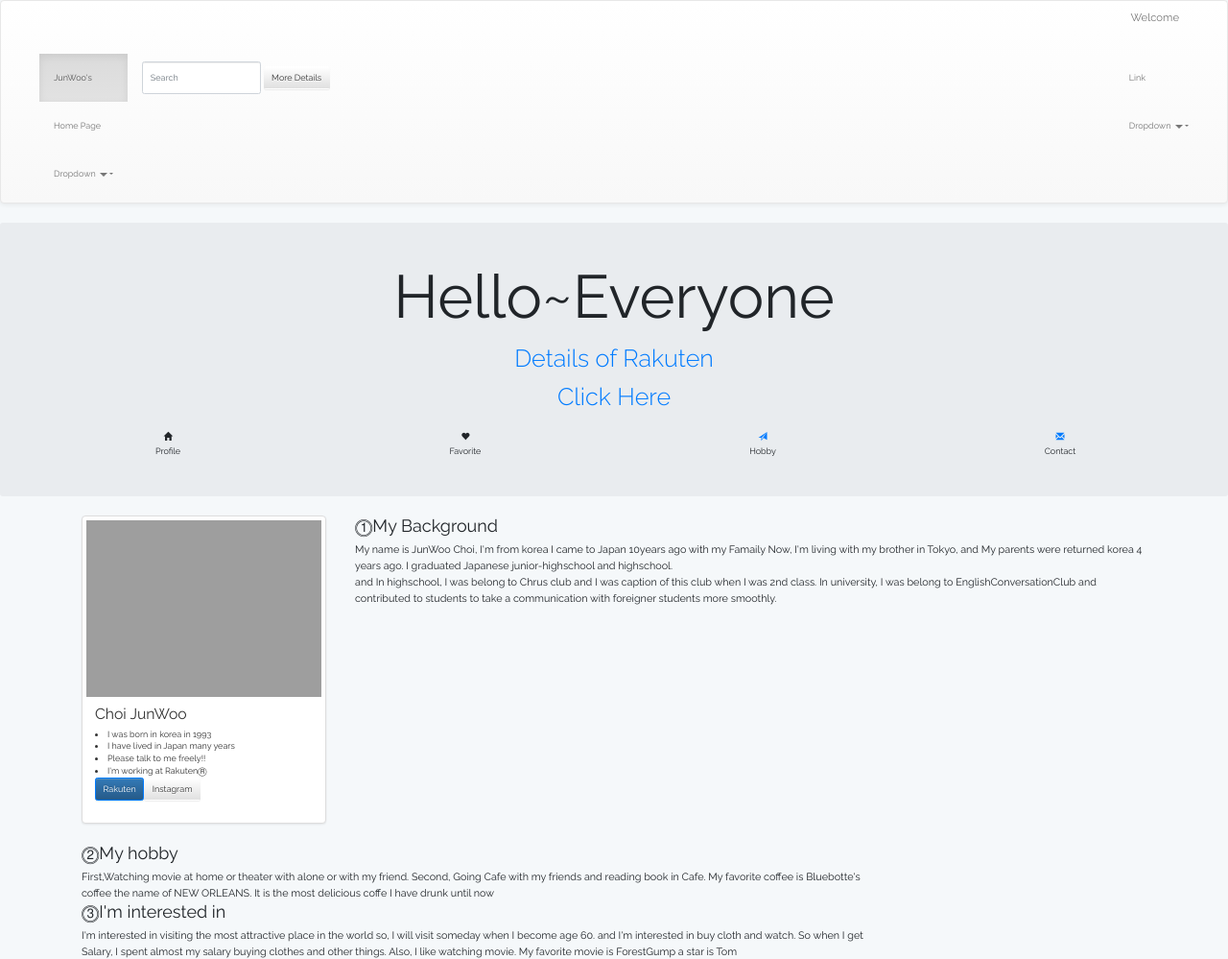
After one commit to takumi-hash/sekaikan, a Laravel app: page /jun in a window 1280 px wide. The commit adds this page. Shown: the top 999 px of the page at 96% size. Run offline with Laravel 8, Linux system fonts and the light colour scheme; the visitor is signed in with stand-in values (Sample User, id 1); style sheets or scripts are compiled from the project's sources; some libraries are stand-ins or nearby versions; grey boxes are pictures that could not be loaded.

Commit message:
jun added

```diff
--- a/resources/views/home.blade.php
+++ b/resources/views/home.blade.php
@@ -39,7 +39,7 @@
             <p>I love coffee!</p>
             <p class="profile-btn">
                 <a class="btn btn-outline-light d-block my-1" href="/maho">Web Page</a>
-                <a class="btn btn-outline-light d-block my-1" href="#">Github</a>
+                <a class="btn btn-outline-light d-block my-1" href="https://github.com/maho143/">Github</a>
                 <a class="btn btn-outline-light d-block my-1" href="#">Facebook</a>
             </p>
         </div>
@@ -56,8 +56,8 @@
             <h2 class="font-weight-light display-4">Jun</h2>
             <p>Call me Oppa.</p>
             <p class="profile-btn">
-                <a class="btn btn-outline-light d-block my-1" href="#">Web Page</a>
-                <a class="btn btn-outline-light d-block my-1" href="#">Github</a>
+                <a class="btn btn-outline-light d-block my-1" href="/jun">Web Page</a>
+                <a class="btn btn-outline-light d-block my-1" href="https://github.com/junwoo593/">Github</a>
                 <a class="btn btn-outline-light d-block my-1" href="#">Facebook</a>
             </p>
         </div>
--- /dev/null
+++ b/resources/views/members/jun.blade.php
@@ -0,0 +1,191 @@
+<!DOCTYPE html>
+<html lang="en">
+
+<head>
+
+  <meta charset="utf-8">
+  <meta http-equiv="X-UA-Compatible" content="IE=edge">
+  <meta name="viewport" content="width=device-width, initial-scale=1">
+  <!-- The above 3 meta tags *must* come first in the head; any other head content must come *after* these tags -->
+  <title>Bootstrap 101 Template</title>
+
+  <!-- Bootstrap -->
+  <link href="css/bootstrap.min.css" rel="stylesheet">
+  <!-- Latest compiled and minified CSS -->
+  <link rel="stylesheet" href="https://maxcdn.bootstrapcdn.com/bootstrap/3.3.7/css/bootstrap.min.css" integrity="sha384-BVYiiSIFeK1dGmJRAkycuHAHRg32OmUcww7on3RYdg4Va+PmSTsz/K68vbdEjh4u" crossorigin="anonymous">
+
+  <!-- Optional theme -->
+  <link rel="stylesheet" href="https://maxcdn.bootstrapcdn.com/bootstrap/3.3.7/css/bootstrap-theme.min.css" integrity="sha384-rHyoN1iRsVXV4nD0JutlnGaslCJuC7uwjduW9SVrLvRYooPp2bWYgmgJQIXwl/Sp" crossorigin="anonymous">
+
+  <!-- Latest compiled and minified JavaScript -->
+  <script src="https://maxcdn.bootstrapcdn.com/bootstrap/3.3.7/js/bootstrap.min.js" integrity="sha384-Tc5IQib027qvyjSMfHjOMaLkfuWVxZxUPnCJA7l2mCWNIpG9mGCD8wGNIcPD7Txa" crossorigin="anonymous"></script>
+
+  <!-- HTML5 shim and Respond.js for IE8 support of HTML5 elements and media queries -->
+  <!-- WARNING: Respond.js doesn't work if you view the page via file:// -->
+  <!--[if lt IE 9]>
+      <script src="https://oss.maxcdn.com/html5shiv/3.7.3/html5shiv.min.js"></script>
+      <script src="https://oss.maxcdn.com/respond/1.4.2/respond.min.js"></script>
+    <![endif]-->
+
+  <link rel="stylesheet" href="/members/jun/style.css" type="text/css" />
+
+</head>
+
+<body>
+  <nav class="navbar navbar-default">
+    <div class="container-fluid">
+
+      <div class="navbar-header">
+        <button type="button" class="navbar-toggle collapsed" data-toggle="collapse" data-target="#bs-example-navbar-collapse-1" aria-expanded="false">
+        <span class="sr-only">Toggle navigation</span>
+        <span class="icon-bar"></span>
+        <span class="icon-bar"></span>
+        <span class="icon-bar"></span>
+      </button>
+        <a class="navbar-brand" href="#">Welcome</a>
+      </div>
+
+
+      <div class="collapse navbar-collapse" id="bs-example-navbar-collapse-1">
+        <ul class="nav navbar-nav">
+          <li class="active"><a href="#">JunWoo's <span class="sr-only">(current)</span></a></li>
+          <li><a href="#">Home Page</a></li>
+          <li class="dropdown">
+            <a href="#" class="dropdown-toggle" data-toggle="dropdown" role="button" aria-haspopup="true" aria-expanded="false">Dropdown <span class="caret"></span></a>
+            <ul class="dropdown-menu">
+              <li><a href="#">Action</a></li>
+              <li><a href="#">Another action</a></li>
+              <li><a href="#">Something else here</a></li>
+              <li role="separator" class="divider"></li>
+              <li><a href="#">Separated link</a></li>
+              <li role="separator" class="divider"></li>
+              <li><a href="#">One more separated link</a></li>
+            </ul>
+          </li>
+        </ul>
+        <form class="navbar-form navbar-left">
+          <div class="form-group">
+            <input type="text" class="form-control" placeholder="Search">
+          </div>
+          <button type="submit" class="btn btn-default">More Details</button>
+        </form>
+        <ul class="nav navbar-nav navbar-right">
+          <li><a href="#">Link</a></li>
+          <li class="dropdown">
+            <a href="#" class="dropdown-toggle" data-toggle="dropdown" role="button" aria-haspopup="true" aria-expanded="false">Dropdown <span class="caret"></span></a>
+            <ul class="dropdown-menu">
+              <li><a href="#">Action</a></li>
+              <li><a href="#">Another action</a></li>
+              <li><a href="#">Something else here</a></li>
+              <li role="separator" class="divider"></li>
+              <li><a href="#">Separated link</a></li>
+            </ul>
+          </li>
+        </ul>
+      </div>
+      <!-- /.navbar-collapse -->
+    </div>
+    <!-- /.container-fluid -->
+  </nav>
+  <div class="jumbotron jumbotron-extend">
+    <div class="container text-center">
+
+      <h1>Hello~Everyone</h1>
+      <p><a href="https://corp.rakuten.co.jp/" class="link"><big>Details of Rakuten</br>Click Here</Big></a></p>
+      <div class="mainmenu">
+        <div class="row text-center">
+          <div class="col-3"><a href="https://www.instagram.com/?hl=ja"></a><span class="glyphicon glyphicon-home"></span><br><span class="icontitle">Profile</span>
+          </div>
+          <div class="col-3"><a href="#"></a><span class="glyphicon glyphicon-heart"></span><br><span class="icontitle">Favorite</span>
+          </div>
+          <div class="col-3"><a href="#"><span class="glyphicon glyphicon-send"></a></span><br><span class="icontitle">Hobby</span>
+          </div>
+          <div class="col-3"><a href="mailto:junwoo.choi@rakuten.com"><span class="glyphicon glyphicon-envelope"></a></span><br><span class="icontitle">Contact</span>
+          </div>
+        </div>
+      </div>
+
+
+    </div>
+  </div>
+  <div class="container">
+    <div class="row">
+
+      <div class="col-md-3">
+        <div class="thumbnail">
+          <img src="/members/jun/mypictureofprofile.jpg" alt="Profile Picture">
+          <div class="caption">
+            <h3>Choi JunWoo</h3>
+            <li>I was born in korea in 1993</li>
+            <li>I have lived in Japan many years</li>
+            <li>Please talk to me freely!!</li>
+            <li>I'm working at RakutenⓇ</li>
+            <p><a href="https://corp.rakuten.co.jp/" class="btn btn-primary" role="button">Rakuten<a href="https://www.instagram.com/?hl=ja" class="btn btn-default" role="button">Instagram</a></p>
+          </div>
+        </div>
+      </div>
+
+      <div class="col-md-9">
+
+        <h2>⓵My Background</h2>
+        <big>My name is JunWoo Choi, I'm from korea
+        I came to Japan 10years ago with my Famaily
+        Now, I'm living with my brother in Tokyo, and My parents were returned korea 4 years ago.
+        I graduated Japanese junior-highschool and highschool. </br>
+        and In highschool, I was belong to Chrus club and I was caption of this club when I was 2nd class.
+        In university, I was belong to EnglishConversationClub and contributed to students to take a communication with foreigner students more smoothly.</big>
+      </div>
+
+      <div class="col-md-9">
+
+        <h2>⓶My hobby</h2>
+        <big>First,Watching movie at home or theater with alone or with my friend.
+        Second, Going Cafe with my friends and reading book in Cafe. My favorite coffee is Bluebotte's coffee the name of
+        NEW ORLEANS. It is the most delicious coffe I have drunk until now</big>
+      </div>
+      <div class="col-md-9">
+        <h2>⓷I'm interested in</h2>
+        <big>I'm interested in visiting the most attractive place in the world so, I will visit someday when I become age 60.
+        and I'm interested in buy cloth and watch. So when I get Salary, I spent almost my salary buying clothes and other things.
+        Also, I like watching movie. My favorite movie is ForestGump a star is Tom</big>
+
+      </div>
+    </div>
+  </div>
+
+  <div class= "col-md-9">
+  <div class="card-deck">
+  <div class="card">
+    <img class="card-img-top" src="https://images.unsplash.com/photo-1517154421773-0529f29ea451?ixlib=rb-0.3.5&ixid=eyJhcHBfaWQiOjEyMDd9&s=6ff47a951e987a1be1a4f6e836317a3b&auto=format&fit=crop&w=1950&q=80" alt="Card image cap">
+    <div class="card-body">
+      <h5 class="card-title">Card title</h5>
+      <p class="card-text">This is a longer card with supporting text below as a natural lead-in to additional content. This content is a little bit longer.</p>
+      <p class="card-text"><small class="text-muted">Last updated 3 mins ago</small></p>
+    </div>
+  </div>
+  <div class="card">
+    <img class="card-img-top" src=".../100px200/" alt="Card image cap">
+    <div class="card-body">
+      <h5 class="card-title">Card title</h5>
+      <p class="card-text">This card has supporting text below as a natural lead-in to additional content.</p>
+      <p class="card-text"><small class="text-muted">Last updated 3 mins ago</small></p>
+    </div>
+  </div>
+  <div class="card">
+    <img class="card-img-top" src=".../100px200/" alt="Card image cap">
+    <div class="card-body">
+      <h5 class="card-title">Card title</h5>
+      <p class="card-text">This is a wider card with supporting text below as a natural lead-in to additional content. This card has even longer content than the first to show that equal height action.</p>
+      <p class="card-text"><small class="text-muted">Last updated 3 mins ago</small></p>
+    </div>
+  </div>
+</div>
+</div>
+
+  <!-- jQuery (necessary for Bootstrap's JavaScript plugins) -->
+  <script src="https://ajax.googleapis.com/ajax/libs/jquery/1.12.4/jquery.min.js"></script>
+  <!-- Include all compiled plugins (below), or include individual files as needed -->
+  <script src="js/bootstrap.min.js"></script>
+</body>
+
+</html>
--- a/routes/web.php
+++ b/routes/web.php
@@ -26,4 +26,5 @@ Route::get('/saaya', function () {return view('members.saaya');});
 Route::get('/erika', function () {return view('members.erika');});
 Route::get('/manato', function () {return view('members.manato.welcome');});
 Route::get('/maho', function () {return view('members.maho');});
+Route::get('/jun', function () {return view('members.jun');});
 });
```
